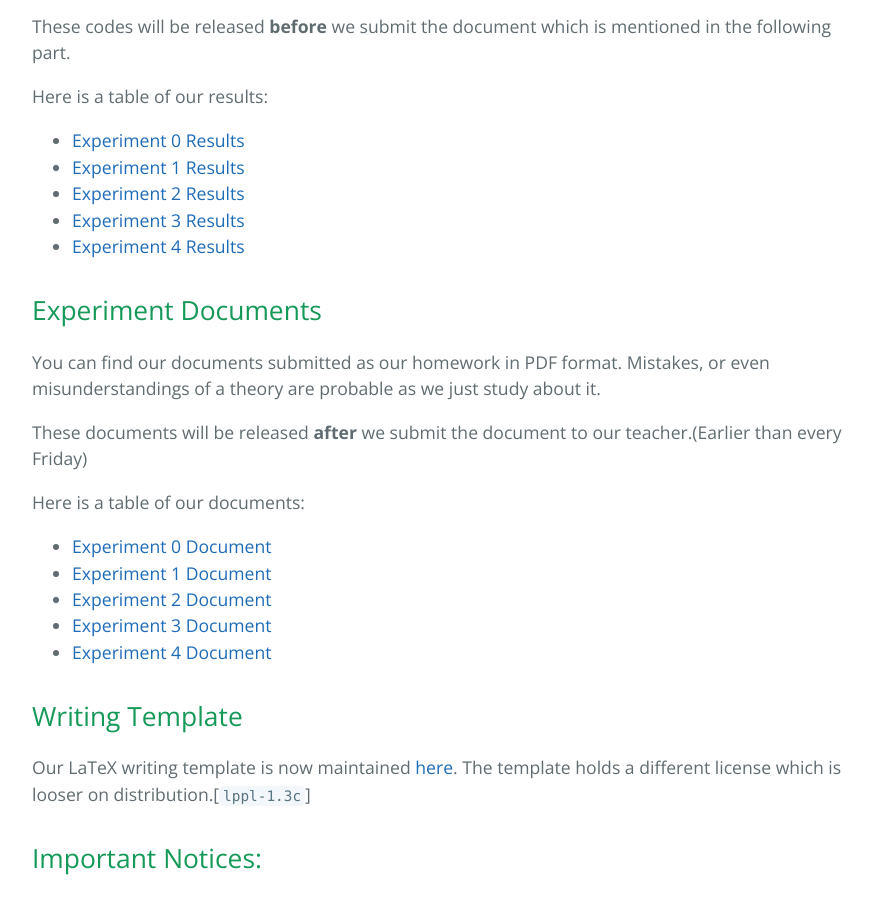
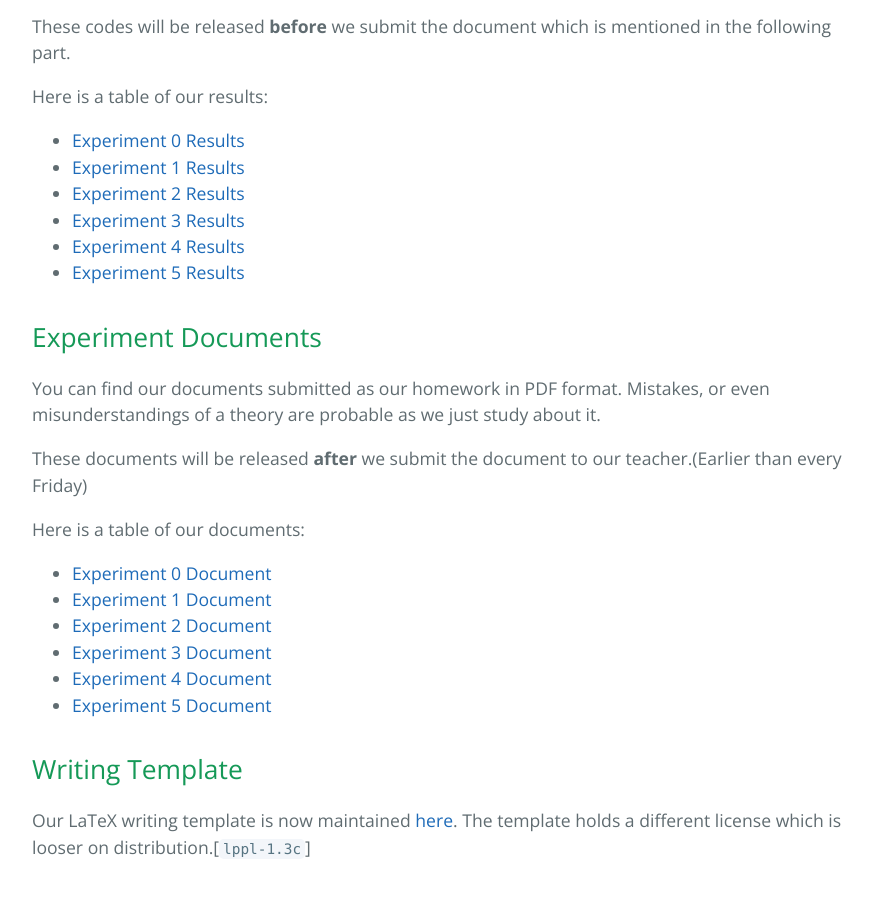
Before and after one commit to T0nyX1ang/Mathematical-Experiment, a Jekyll site: the page built from index.md, in a window 1280 px wide and 900 px high, scrolled down 913 px. Shown: the whole window, without its empty margins (192-1065 px from the left). Built offline with Jekyll 4.4.1, drawn with Linux system fonts in a browser that asks for light colours.

Commit message:
Update link to exp5 results and document

```diff
--- a/index.md
+++ b/index.md
@@ -28,6 +28,7 @@ Here is a table of our results:
 * [Experiment 2 Results](./exp2/experiment2.html)
 * [Experiment 3 Results](./exp3/experiment3.html)
 * [Experiment 4 Results](./exp4/experiment4.html)
+* [Experiment 5 Results](./exp5/experiment5.html)
 
 ## Experiment Documents
 You can find our documents submitted as our homework in PDF format. Mistakes, or even misunderstandings of a theory are probable as we just study about it.
@@ -40,6 +41,7 @@ Here is a table of our documents:
 * [Experiment 2 Document](./exp2/exp2.pdf)
 * [Experiment 3 Document](./exp3/exp3.pdf)
 * [Experiment 4 Document](./exp4/exp4.pdf)
+* [Experiment 5 Document](./exp5/exp5.pdf)
 
 ## Writing Template
 Our LaTeX writing template is now maintained [here](https://github.com/T0nyX1ang/WHU-MathExpThesis). The template holds a different license which is looser on distribution.[`lppl-1.3c`]
```
